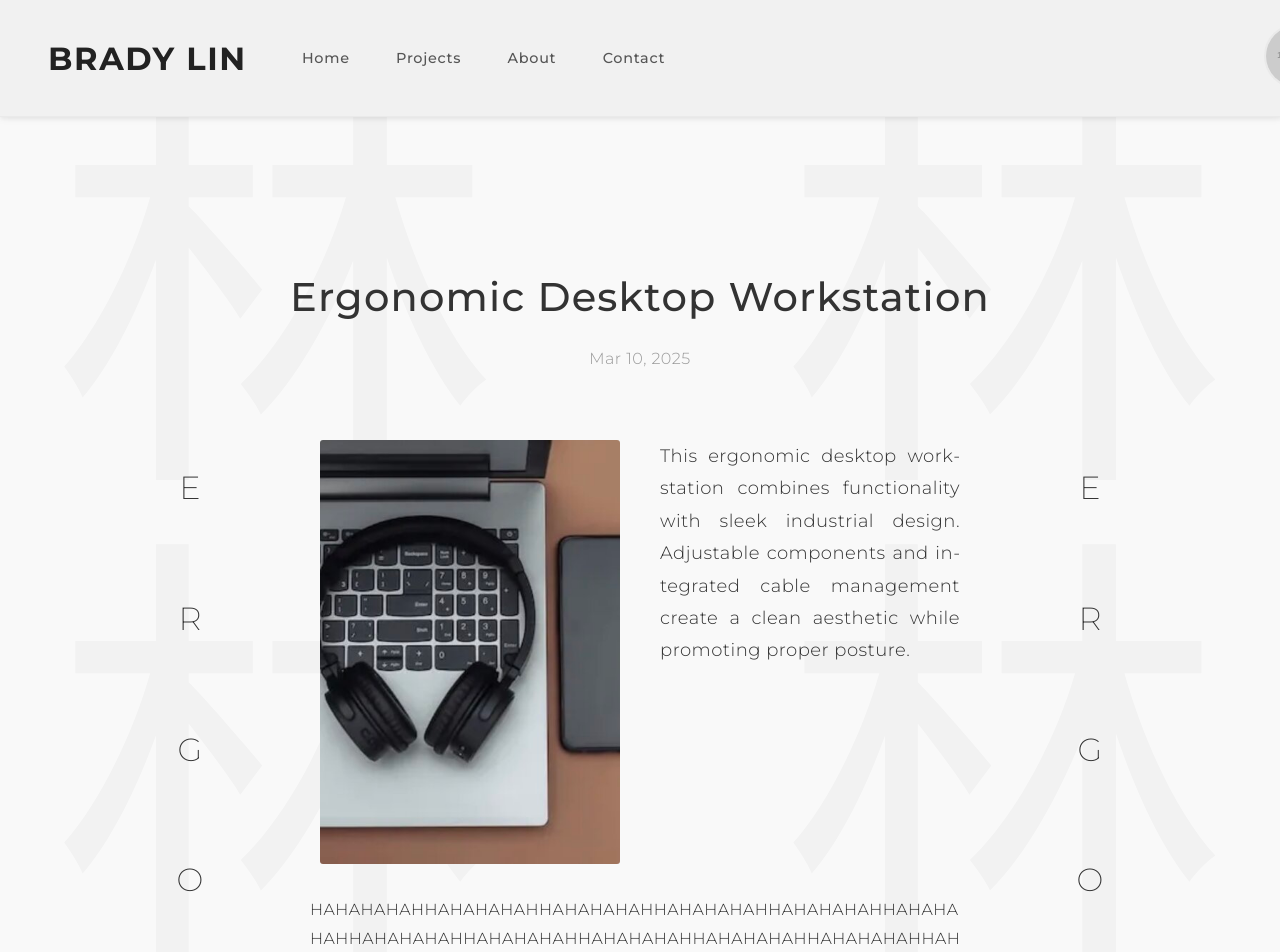
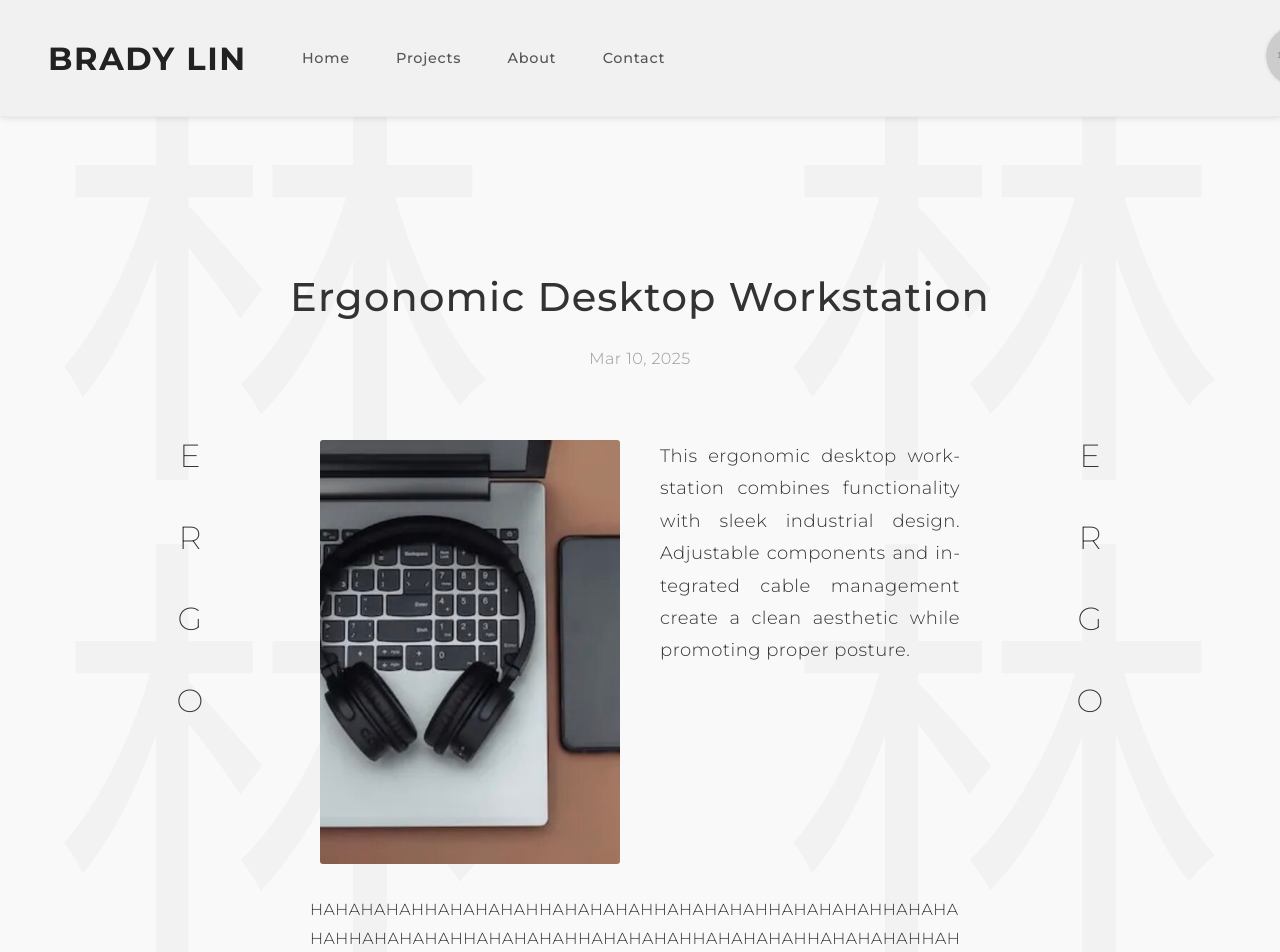
Before and after one commit to Bylin-code/Bylin-code.github.io, a Jekyll site: the page built from _posts/2025-03-10-project3.md, in a window 1280 px wide and 1400 px high. Shown: the top 952 px of the window. Built offline with Jekyll 4.4.1, drawn with Linux system fonts in a browser that asks for light colours.

Commit message:
post edits

```diff
--- a/_layouts/default.html
+++ b/_layouts/default.html
@@ -756,7 +756,6 @@
       .vertical-text {
         position: absolute;
         top: 0;
-        bottom: 0;
         display: flex;
         flex-direction: column;
         justify-content: space-between;
--- a/_layouts/post.html
+++ b/_layouts/post.html
@@ -232,13 +232,13 @@
     display: flex;
     flex-direction: column;
     justify-content: space-between;
-    height: 100%;
+    height: 200%; /* Use the same height as carousel project images */
     color: #333;
     font-family: 'Montserrat', Arial, sans-serif;
     font-weight: 200;
     font-size: clamp(1.5rem, 2.5vw, 2.2rem);
     text-transform: uppercase;
-    padding: 2rem 0;
+    padding: 0rem 0;
     z-index: 10;
     width: 10%;
     pointer-events: none;
@@ -250,21 +250,28 @@
     letter-spacing: 0;
     text-align: center;
     color: var(--color-dark, #333);
+    margin-bottom: 3.1rem; /* Increase space between letters */
   }
 
-  /* Left and right featured text positioning */
+  /* Left and right featured text positioning - aligned with thumbnail top */
   .project-showcase .left-featured {
     left: 0;
     text-align: center;
     top: 0;
-    bottom: 0;
+    height: calc(100% - 60px); /* Adjust height to maintain proportions */
+    display: flex;
+    flex-direction: column;
+    justify-content: flex-start;
   }
 
   .project-showcase .right-featured {
     right: 0;
     text-align: center;
     top: 0;
-    bottom: 0;
+    height: calc(100% - 60px); /* Adjust height to maintain proportions */
+    display: flex;
+    flex-direction: column;
+    justify-content: flex-start;
   }
 
   /* Project content styling */
```
